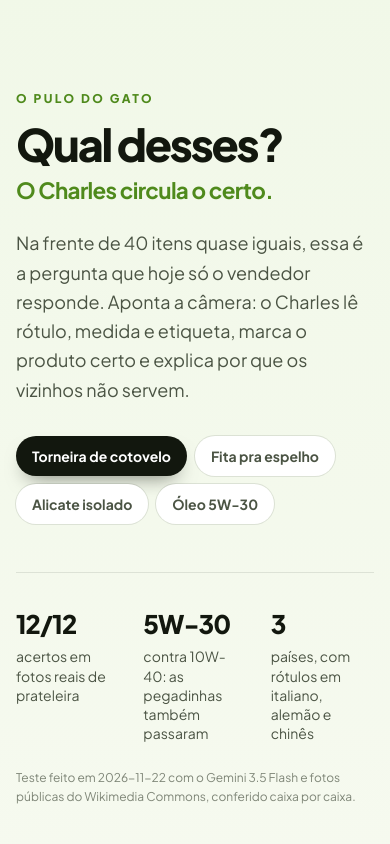
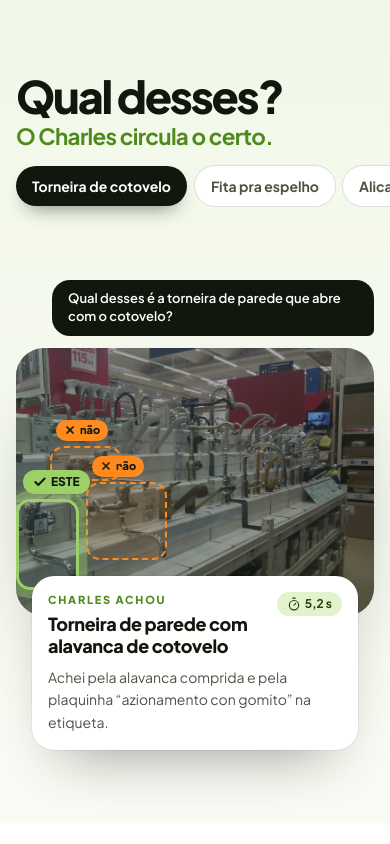
Before and after one commit to LuizFelipeRodriguesM/leroy-copiloto, a Next.js app: page / in a window 390 px wide. Shown: the part 6320-7164 px from the top of the page. Built offline with nearby package versions, Linux system fonts and the light colour scheme.

Commit message:
feat(landing): fit the shelf demo section to one screen on mobile

```diff
--- a/src/components/landing/which-one.tsx
+++ b/src/components/landing/which-one.tsx
@@ -1,7 +1,7 @@
 "use client";
 
 import Image from "next/image";
-import { useEffect, useRef, useState } from "react";
+import { useEffect, useRef, useState, type CSSProperties } from "react";
 import { Check, ScanSearch, Timer, X } from "lucide-react";
 import { Reveal } from "@/components/landing/reveal";
 import { boxStyle, labelInside } from "@/lib/shelf-box";
@@ -9,7 +9,6 @@ import { shelfDemos } from "@/lib/shelf-demos";
 import { cn } from "@/lib/utils";
 
 type ScanPhase = "scanning" | "lookalikes" | "found";
-
 
 const stats = [
   { value: "12/12", label: "acertos em fotos reais de prateleira" },
@@ -23,6 +22,7 @@ export function WhichOne() {
   const [visible, setVisible] = useState(false);
   const [userPicked, setUserPicked] = useState(false);
   const sectionRef = useRef<HTMLElement>(null);
+  const chipsRef = useRef<HTMLDivElement>(null);
 
   useEffect(() => {
     const section = sectionRef.current;
@@ -53,6 +53,13 @@ export function WhichOne() {
     return () => timers.forEach(clearTimeout);
   }, [demoIndex, visible, userPicked]);
 
+  useEffect(() => {
+    const row = chipsRef.current;
+    const chip = row?.children[demoIndex];
+    if (!row || !(chip instanceof HTMLElement) || row.scrollWidth <= row.clientWidth) return;
+    row.scrollTo({ left: chip.offsetLeft - (row.clientWidth - chip.offsetWidth) / 2, behavior: "smooth" });
+  }, [demoIndex]);
+
   const pickDemo = (index: number) => {
     setUserPicked(true);
     setPhase("scanning");
@@ -66,32 +73,36 @@ export function WhichOne() {
     <section
       id="qual-desses"
       ref={sectionRef}
-      className="relative scroll-mt-20 overflow-hidden bg-[linear-gradient(180deg,#f1f8e8_0%,#fafbf5_100%)] py-28 sm:py-40"
+      className="relative h-svh min-h-[620px] overflow-hidden bg-[linear-gradient(180deg,#f1f8e8_0%,#fafbf5_100%)] pb-6 pt-24 lg:h-auto lg:min-h-0 lg:scroll-mt-20 lg:py-40"
     >
-      <div className="relative mx-auto grid max-w-6xl gap-14 px-4 sm:px-6 lg:grid-cols-[0.9fr_1.1fr] lg:items-center">
-        <div>
+      <div className="relative mx-auto flex h-full max-w-6xl flex-col gap-4 px-4 sm:px-6 lg:grid lg:h-auto lg:grid-cols-[0.9fr_1.1fr] lg:items-center lg:gap-14">
+        <div className="shrink-0">
           <Reveal>
-            <p className="text-xs font-extrabold uppercase tracking-[0.2em] text-brand-deep">O pulo do gato</p>
-            <h2 className="mt-4 text-[clamp(2.8rem,6vw,5rem)] font-extrabold leading-[0.92] tracking-[-0.05em]">
+            <p className="hidden text-xs font-extrabold uppercase tracking-[0.2em] text-brand-deep lg:block">O pulo do gato</p>
+            <h2 className="text-[clamp(2.8rem,6vw,5rem)] font-extrabold leading-[0.92] tracking-[-0.05em] lg:mt-4">
               Qual desses?
             </h2>
-            <p className="mt-3 text-[clamp(1.4rem,2.4vw,2rem)] font-bold leading-tight tracking-[-0.03em] text-brand-deep">
+            <p className="mt-1.5 text-[clamp(1.4rem,2.4vw,2rem)] font-bold leading-tight tracking-[-0.03em] text-brand-deep lg:mt-3">
               O Charles circula o certo.
             </p>
-            <p className="mt-6 max-w-lg text-lg leading-relaxed text-ink-soft">
+            <p className="mt-6 hidden max-w-lg text-lg leading-relaxed text-ink-soft lg:block">
               Na frente de 40 itens quase iguais, essa é a pergunta que hoje só o vendedor responde. Aponta a câmera: o
               Charles lê rótulo, medida e etiqueta, marca o produto certo e explica por que os vizinhos não servem.
             </p>
           </Reveal>
 
-          <Reveal delay={120} className="mt-8 flex flex-wrap gap-2">
+          <Reveal delay={120} className="mt-2 lg:mt-8">
+            <div
+              ref={chipsRef}
+              className="relative -mx-4 -mb-4 flex gap-2 overflow-x-auto px-4 pb-6 pt-2 [scrollbar-width:none] sm:-mx-6 sm:px-6 lg:m-0 lg:flex-wrap lg:overflow-visible lg:p-0"
+            >
               {shelfDemos.map((item, index) => (
                 <button
                   key={item.id}
                   type="button"
                   onClick={() => pickDemo(index)}
                   className={cn(
-                  "rounded-full px-4 py-2.5 text-sm font-bold transition-all duration-300",
+                    "shrink-0 rounded-full px-4 py-2.5 text-sm font-bold transition-all duration-300",
                     index === demoIndex
                       ? "bg-ink text-white shadow-[0_10px_20px_-10px_rgba(18,23,14,.6)]"
                       : "bg-white text-ink-soft ring-1 ring-ink/10 hover:text-ink",
@@ -100,9 +111,10 @@ export function WhichOne() {
                   {item.tab}
                 </button>
               ))}
+            </div>
           </Reveal>
 
-          <Reveal delay={200} className="mt-12 grid grid-cols-3 gap-6 border-t border-ink/10 pt-8">
+          <Reveal delay={200} className="mt-12 hidden grid-cols-3 gap-6 border-t border-ink/10 pt-8 lg:grid">
             {stats.map((stat) => (
               <div key={stat.value}>
                 <p className="text-[clamp(1.6rem,2.6vw,2.2rem)] font-extrabold tracking-[-0.04em] text-ink">{stat.value}</p>
@@ -110,24 +122,27 @@ export function WhichOne() {
               </div>
             ))}
           </Reveal>
-          <p className="mt-6 text-xs leading-relaxed text-ink-soft/70">
+          <p className="mt-6 hidden text-xs leading-relaxed text-ink-soft/70 lg:block">
             Teste feito em 2026-11-22 com o Gemini 3.5 Flash e fotos públicas do Wikimedia Commons, conferido caixa por
             caixa.
           </p>
         </div>
 
-        <Reveal delay={150}>
-          <div className="relative mx-auto" style={{ maxWidth: portrait ? "min(460px, 100%)" : "100%" }}>
+        <Reveal delay={150} className="min-h-0 flex-1 [container-type:size] lg:flex-none lg:[container-type:normal]">
+          <div
+            className="relative mx-auto flex h-full flex-col justify-center lg:block lg:h-auto"
+            style={{ maxWidth: portrait ? "min(460px, 100%)" : "100%" }}
+          >
             <div
               key={demo.id}
-              className="bubble-in relative mb-4 ml-auto w-fit max-w-[90%] rounded-2xl rounded-br-[6px] bg-ink px-4 py-3 text-[15px] font-semibold leading-snug text-white"
+              className="bubble-in relative mb-3 ml-auto w-fit max-w-[90%] shrink-0 rounded-2xl rounded-br-[6px] bg-ink px-4 py-2.5 text-[13px] font-semibold leading-snug text-white lg:mb-4 lg:py-3 lg:text-[15px]"
             >
               {demo.question}
             </div>
 
             <div
-              className="relative overflow-hidden rounded-[28px] shadow-[0_40px_80px_-40px_rgba(18,23,14,.55)]"
-              style={{ aspectRatio: `${demo.width} / ${demo.height}` }}
+              className="relative mx-auto w-[min(100cqw,calc((100cqh-200px)*var(--ratio)))] shrink-0 overflow-hidden rounded-[28px] shadow-[0_40px_80px_-40px_rgba(18,23,14,.55)] lg:w-full"
+              style={{ aspectRatio: `${demo.width} / ${demo.height}`, "--ratio": demo.width / demo.height } as CSSProperties}
             >
               <Image
                 key={demo.photo}
@@ -190,7 +205,7 @@ export function WhichOne() {
 
             <div
               className={cn(
-                "relative -mt-10 mx-4 rounded-3xl bg-white p-5 text-ink shadow-[0_30px_60px_-30px_rgba(18,23,14,.45)] ring-1 ring-ink/5 transition-all duration-500 sm:mx-8",
+                "relative -mt-10 mx-4 shrink-0 rounded-3xl bg-white p-4 text-ink lg:p-5 shadow-[0_30px_60px_-30px_rgba(18,23,14,.45)] ring-1 ring-ink/5 transition-all duration-500 sm:mx-8",
                 phase === "found" ? "translate-y-0 opacity-100" : "translate-y-6 opacity-0",
               )}
             >
@@ -205,7 +220,7 @@ export function WhichOne() {
                 </span>
               </div>
               <p className="mt-2 text-sm leading-relaxed text-ink-soft">{demo.reason}</p>
-              <ul className="mt-3 space-y-1.5 border-t border-line pt-3">
+              <ul className="mt-3 hidden space-y-1.5 border-t border-line pt-3 lg:block">
                 {demo.lookalikes.map((lookalike) => (
                   <li key={lookalike.name} className="flex gap-2 text-sm leading-snug">
                     <X className="mt-0.5 size-4 shrink-0 text-signal" strokeWidth={3} />
```
Lines whose indentation alone changed are shown as unchanged.
